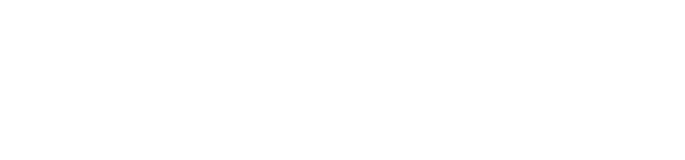
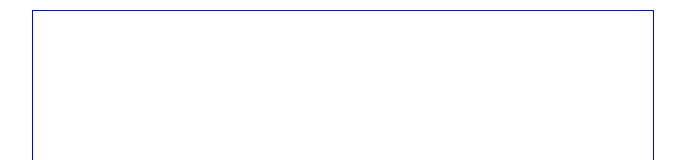
Before and after one commit to DecoderNikhil/Etch-a-Sketch, a plain HTML site: page index.html in a window 1280 px wide. Shown: the top 160 px of the page, without its empty margins (297-982 px from the left). Drawn offline with Linux system fonts and the light colour scheme.

Commit message:
Added container and put styles to it

```diff
--- a/index.html
+++ b/index.html
@@ -7,5 +7,7 @@
     <link rel="stylesheet" href="./style.css" />
     <script defer src="./script.js"></script>
   </head>
-  <body></body>
+  <body>
+    <div class="container"></div>
+  </body>
 </html>
--- a/style.css
+++ b/style.css
@@ -0,0 +1,7 @@
+.container {
+  width: 600px;
+  height: 600px;
+  border: solid blue 1px;
+  margin: 10px auto;
+  padding: 10px;
+}
```
